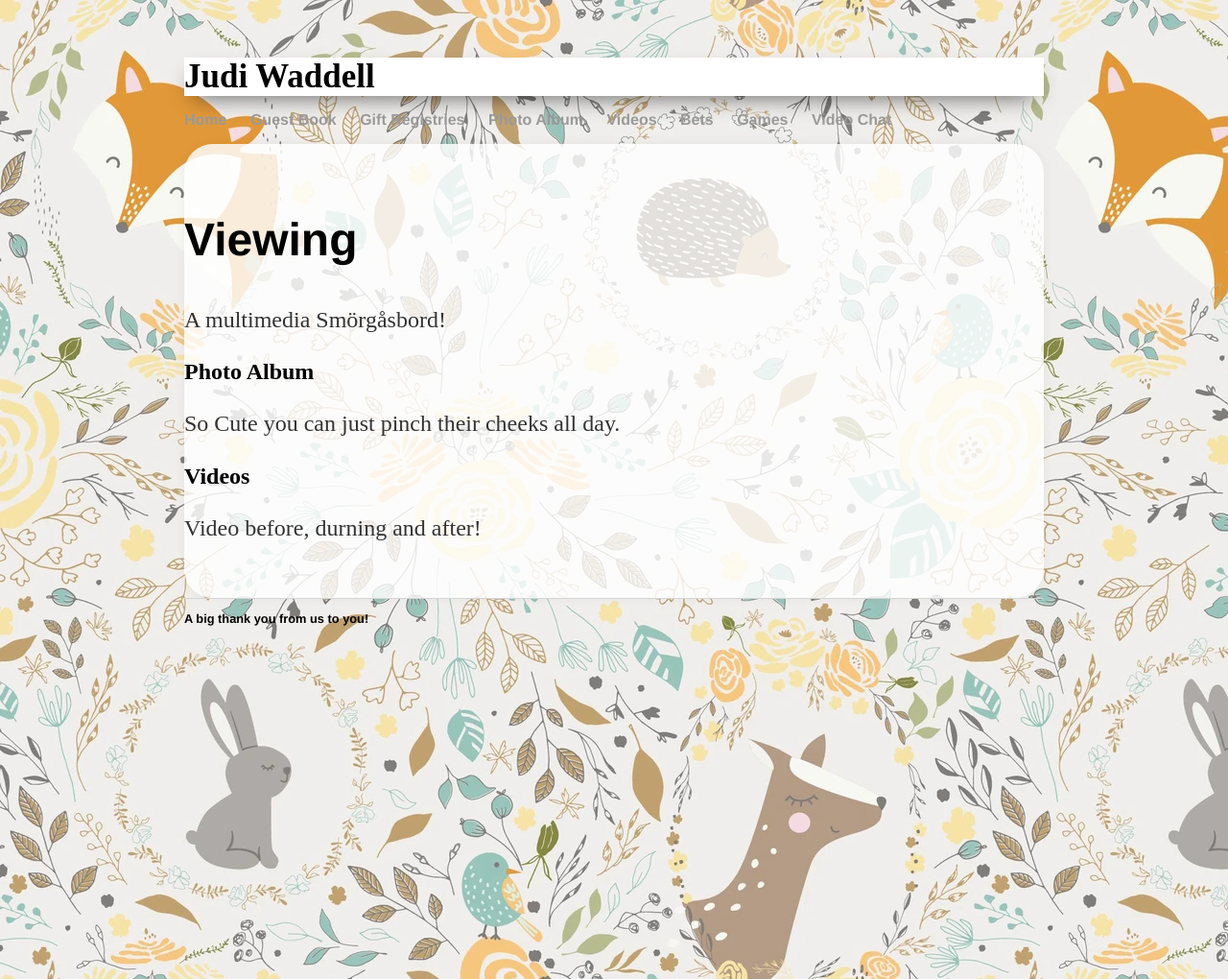
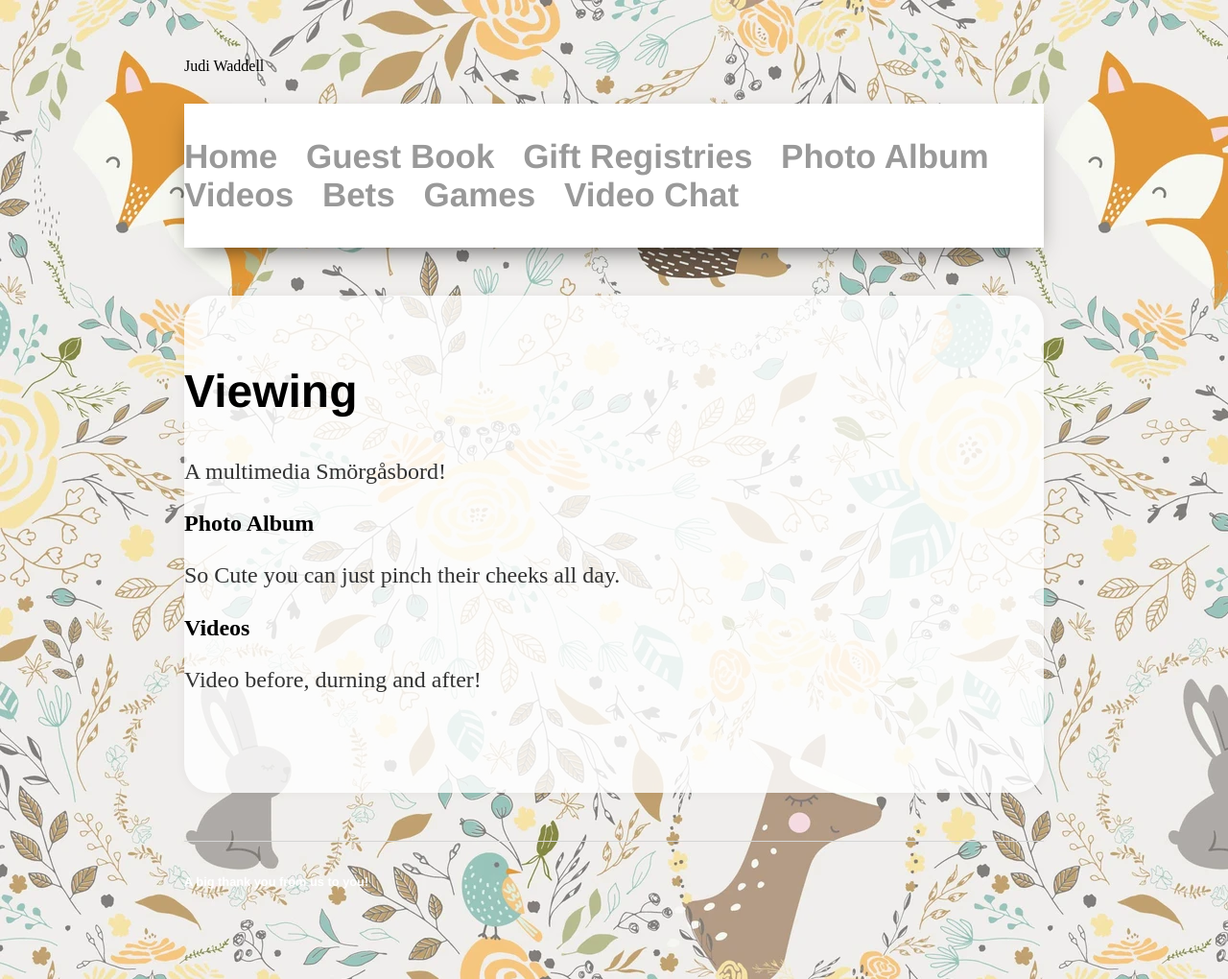
Before and after one commit to dwishampster/dwishampster.github.io, a Jekyll site: the page built from baby/view.html, in a window 1280 px wide. Shown: the whole page at 96% size. Built offline with Jekyll 4.4.1, drawn with Linux system fonts in a browser that asks for light colours.

Commit message:
even more css

```diff
--- a/_layouts/baby.html
+++ b/_layouts/baby.html
@@ -14,10 +14,10 @@
 		<link rel="stylesheet" type="text/css" media="screen" href="/css/main.css">
 	</head>
 	<body class="backgroundff">
-		<header class="header">
+		<header class="full">
 			Judi Waddell
 		</header>
-		<nav>
+		<nav class="header">
 			<ul>
 				<li><a href="/baby">Home</a></li>
 				<li><a href="/baby#Book">Guest Book</a></li>
--- a/css/main.css
+++ b/css/main.css
@@ -1,7 +1,32 @@
 body {
     margin: 60px auto;
     width: 70%;
+    display: flex;
+    min-height: 100vh;
+    flex-direction: column;
 }
+
+header {
+    flex: 0 0 auto;
+}
+
+nav {
+    flex: 0 0 auto;
+}
+
+section {
+    margin-top: 50px;
+    margin-bottom: 50px;
+    flex: 1 0 auto;
+}
+
+footer {
+    padding-top: 21px;
+    padding-bottom: 21px;
+    color: #fff;
+    flex: 0 0 auto;
+}
+
 nav ul, footer ul {
     font-family:'Helvetica', 'Arial', 'Sans-Serif';
     padding: 0px;
```
